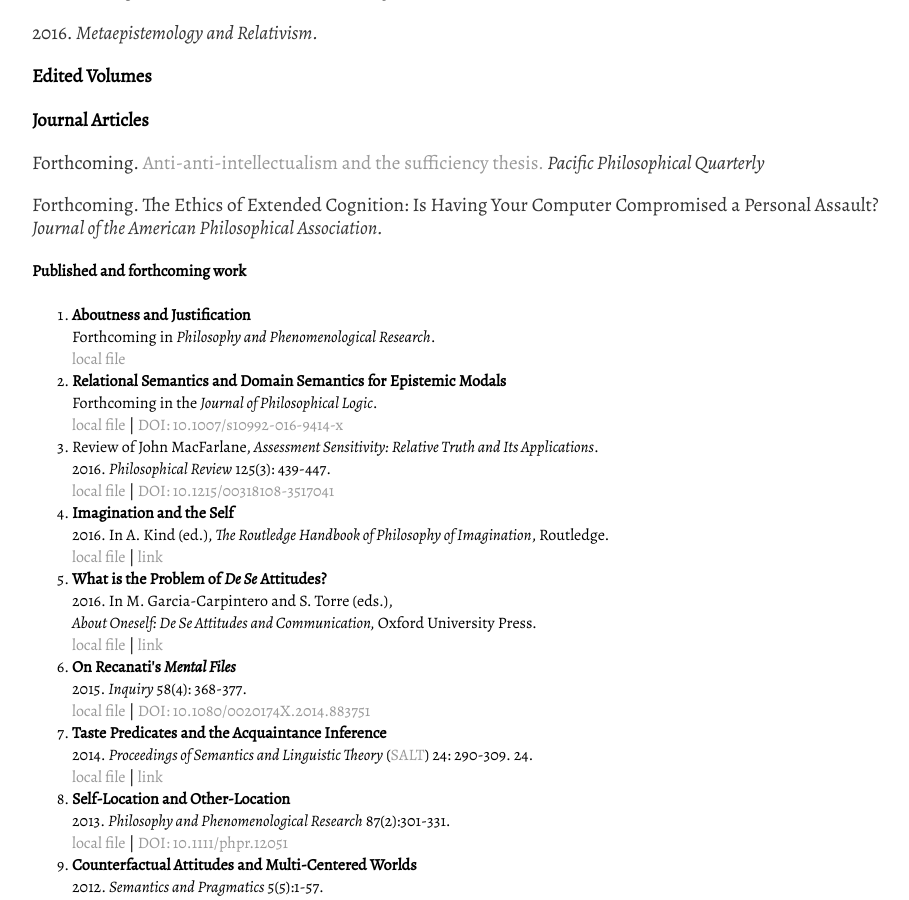
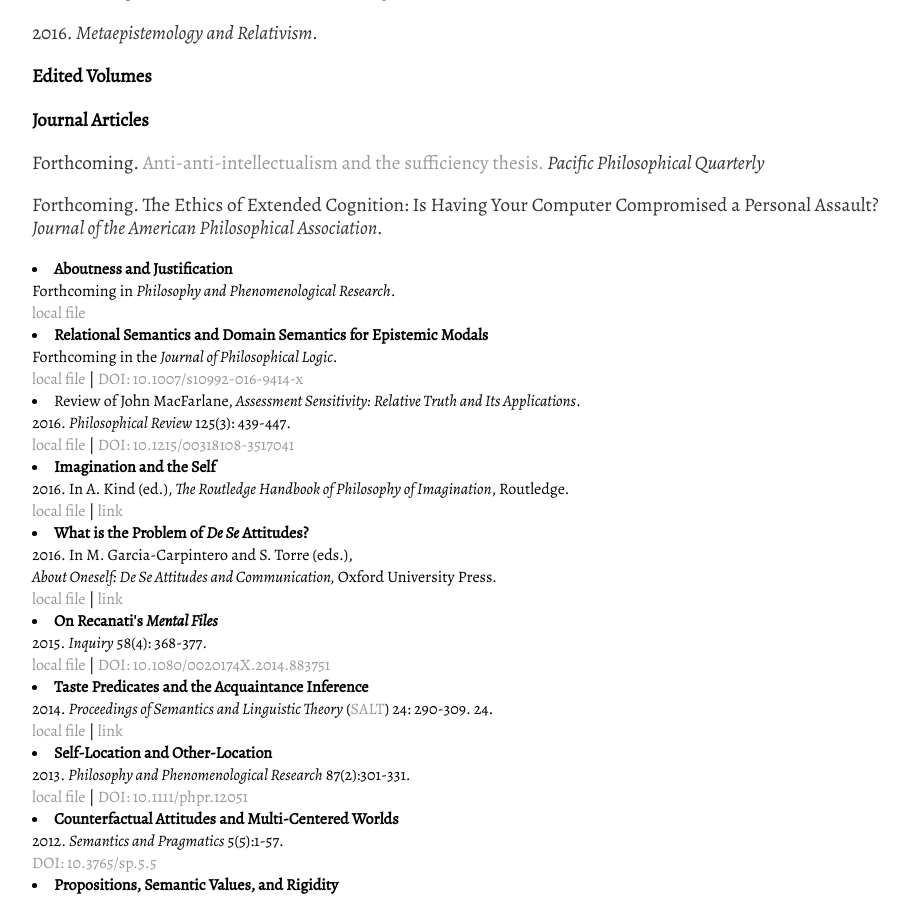
Before and after one commit to jadamcarter/jadamcarter.github.io, a Jekyll site: the page built from index.html, in a window 1280 px wide and 900 px high, scrolled down 326 px. Shown: the whole window, without its empty margins (160-1069 px from the left). Built offline with Jekyll 4.4.1, drawn with Linux system fonts in a browser that asks for light colours; some web fonts are replaced.

Commit message:
Update index.html

```diff
--- a/index.html
+++ b/index.html
@@ -14,9 +14,6 @@
  </p>
 <p>Forthcoming. The Ethics of Extended Cognition: Is Having Your Computer Compromised a Personal Assault? <em> Journal of the American Philosophical Association. </em>  </p>
 
-	<h4>Published and forthcoming work</h4>
-
-<ol>
 <li><strong>Aboutness and Justification</strong><br/>
 Forthcoming in <i>Philosophy and Phenomenological Research</i>.<br/>
 <a href="papers/DickiePPR5.pdf">local file</a></li>
@@ -98,7 +95,7 @@
 
 <li><b>Illusions of Influence in Newcomb's Problem</b><br/>
 2006. Unpublished manuscript.<br/>
-<a href="papers/newcomb.pdf">local file</a></li> </ol>
+<a href="papers/newcomb.pdf">local file</a></li>
 
 
 
```
Lines whose indentation alone changed are shown as unchanged.
